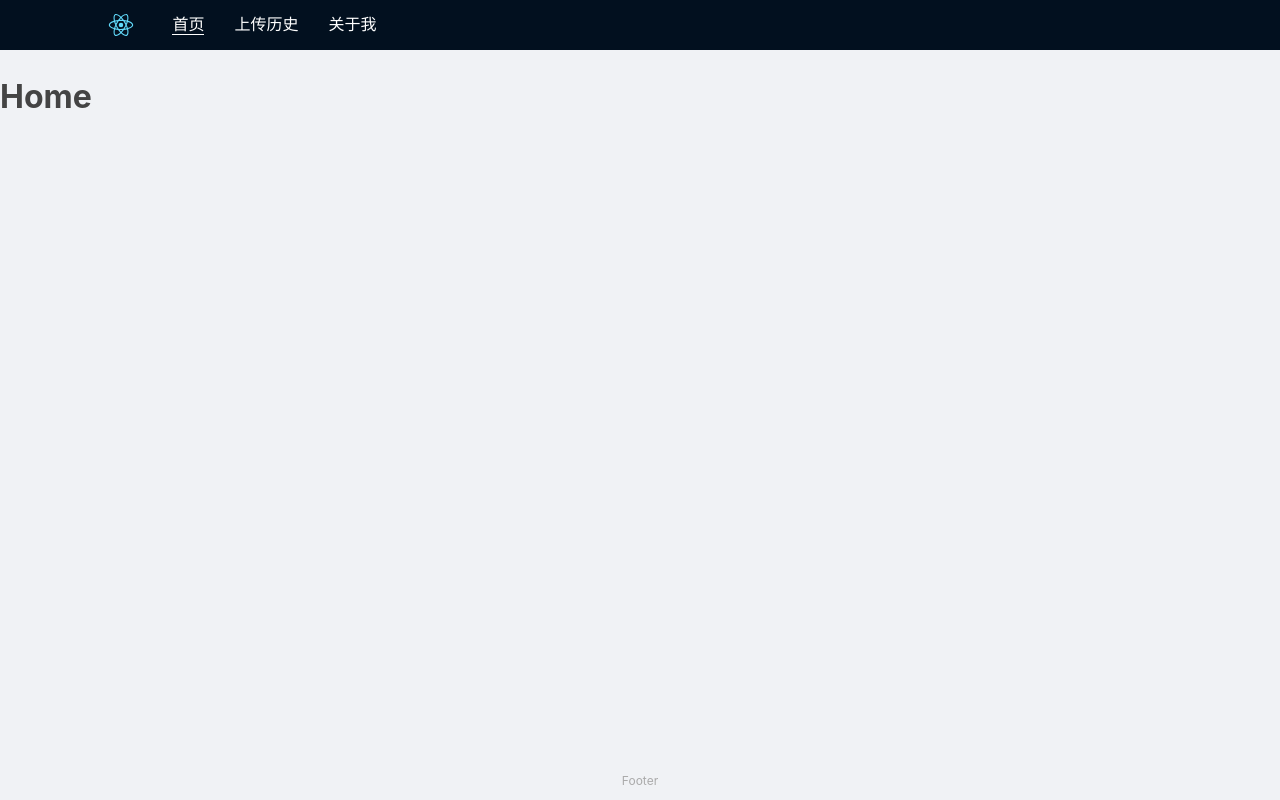
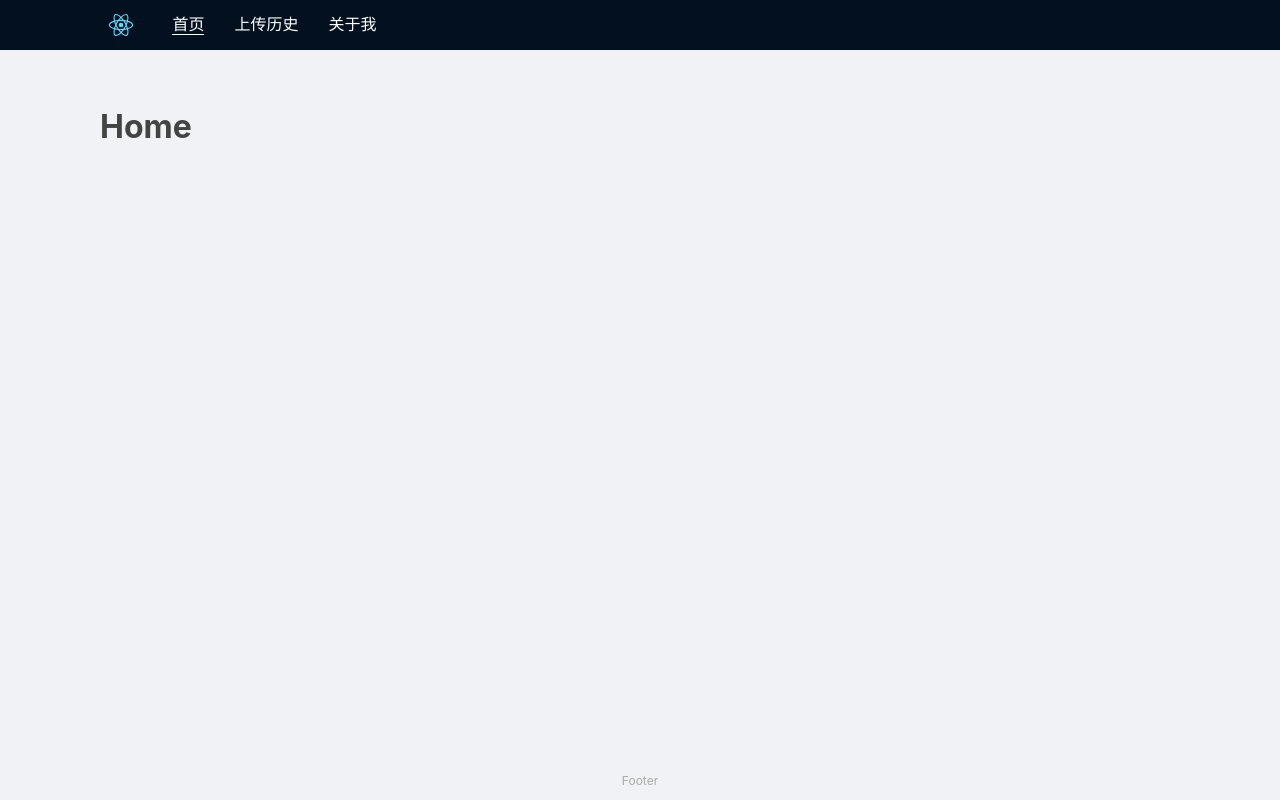
Before and after one commit to baIder/rich-image-hosting, a React (Create React App) app: page / in a window 1280 px wide. Built offline with nearby package versions, Linux system fonts and the light colour scheme.

Commit message:
main样式

```diff
--- a/src/App.css
+++ b/src/App.css
@@ -25,4 +25,5 @@ a {
 
 main {
   flex: 1;
+  padding: 30px 100px;
 }
```
